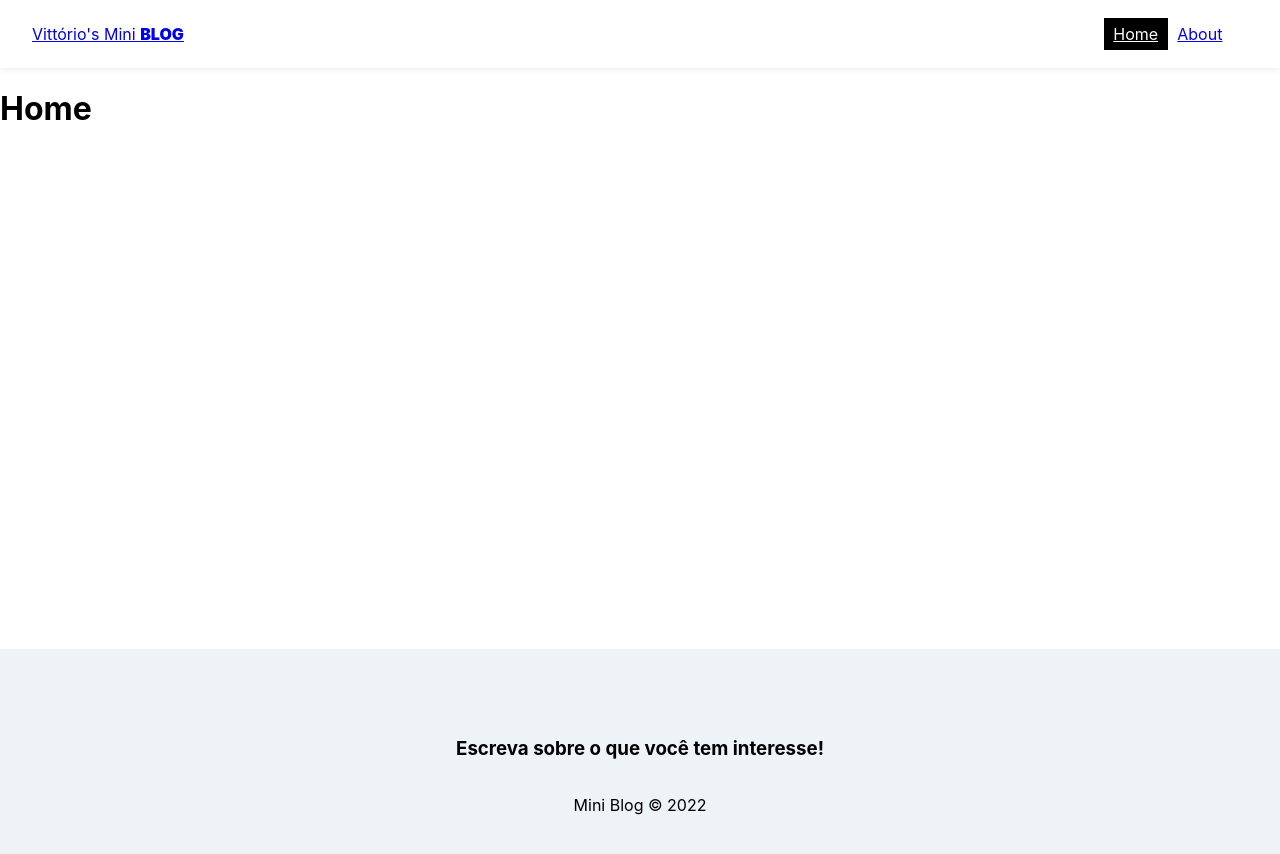
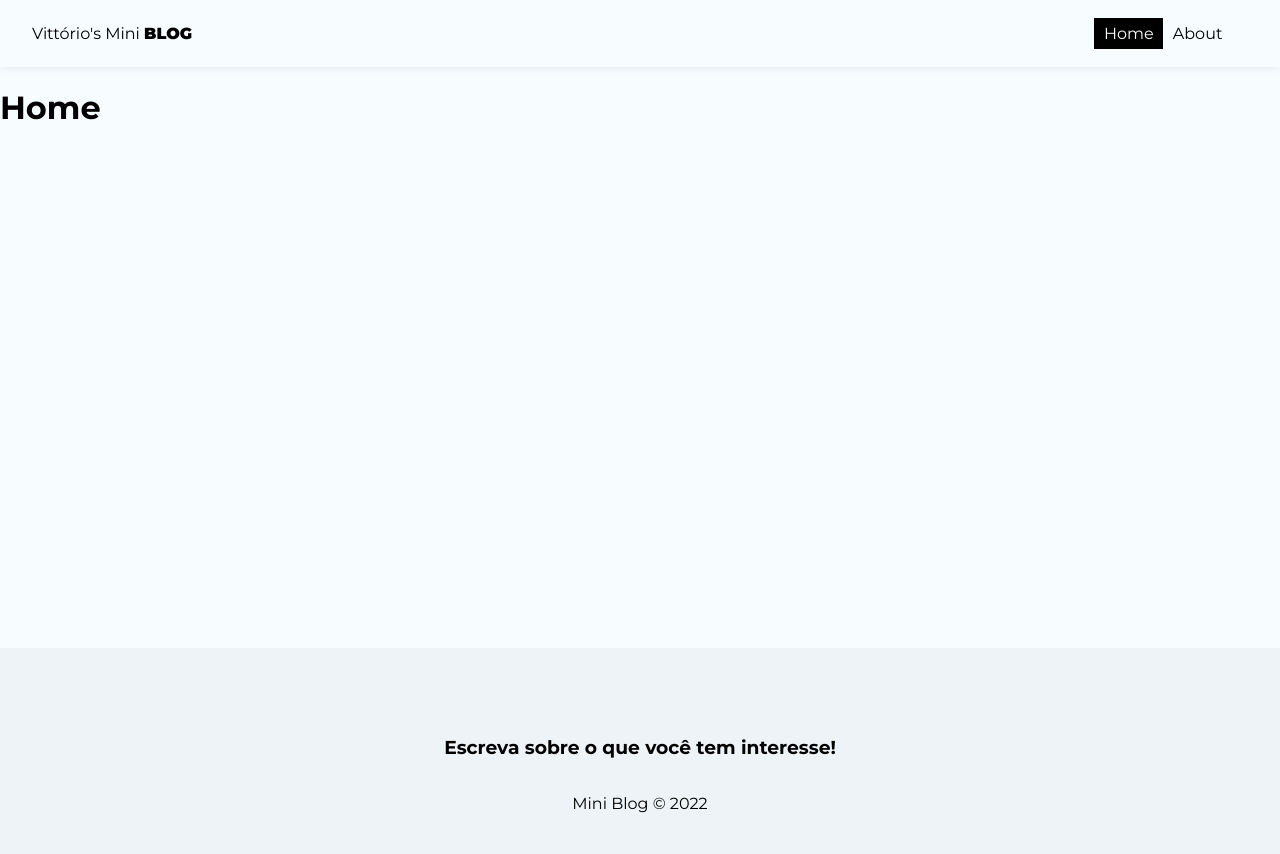
Before and after one commit to VittorioBarella/Project_Mini_Blog, a React (Create React App) app: page / in a window 1280 px wide. Shown: the top 854 px of the page. Built offline with nearby package versions, Linux system fonts and the light colour scheme.

Commit message:
making a default style for the whole application

```diff
--- a/public/index.html
+++ b/public/index.html
@@ -14,6 +14,9 @@
     <link rel="manifest" href="%PUBLIC_URL%/manifest.json" />
 
     <title>Vittório's Mini Blog</title>
+    <link rel="preconnect" href="https://fonts.googleapis.com">
+    <link rel="preconnect" href="https://fonts.gstatic.com" crossorigin>
+    <link href="https://fonts.googleapis.com/css2?family=Montserrat:ital,wght@0,100;0,200;0,300;0,400;0,500;0,600;0,700;0,800;0,900;1,100;1,200;1,300;1,400;1,500;1,600;1,700;1,800;1,900&display=swap" rel="stylesheet">
   </head>
   <body>
     <noscript>You need to enable JavaScript to run this app.</noscript>
--- a/src/index.css
+++ b/src/index.css
@@ -1,13 +1,33 @@
 body {
+  background-color: #f6fcff;
+  padding: 0;
   margin: 0;
-  font-family: -apple-system, BlinkMacSystemFont, 'Segoe UI', 'Roboto', 'Oxygen',
-    'Ubuntu', 'Cantarell', 'Fira Sans', 'Droid Sans', 'Helvetica Neue',
-    sans-serif;
-  -webkit-font-smoothing: antialiased;
-  -moz-osx-font-smoothing: grayscale;
+  font-family: "Montserrat", sans-serif;
 }
 
-code {
-  font-family: source-code-pro, Menlo, Monaco, Consolas, 'Courier New',
-    monospace;
+input::placeholder,
+textarea::placeholder{
+  font-family: "Montserrat", sans-serif;
 }
+
+input:focus,
+textarea:focus{
+  outline: none;
+}
+
+a,
+nav button{
+  text-decoration: none;
+  background-color: transparent;
+  border:none;
+  color:#000;
+  transition: .4s;
+  font-size: 1em;
+  cursor: pointer;
+  font-family: "Montserrat", sans-serif;
+}
+
+a:hover,
+nav button:hover{
+  color: #BBB;
+}
```
